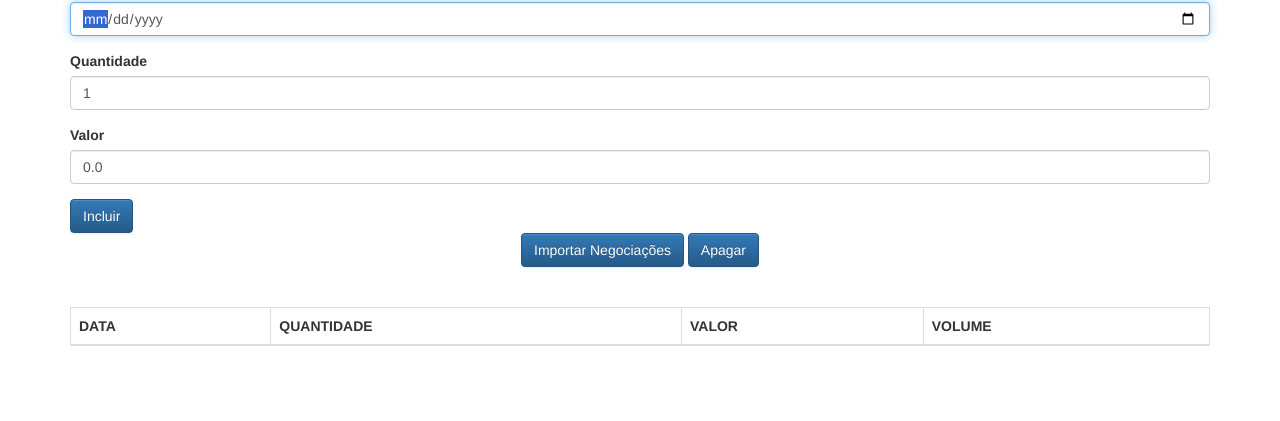
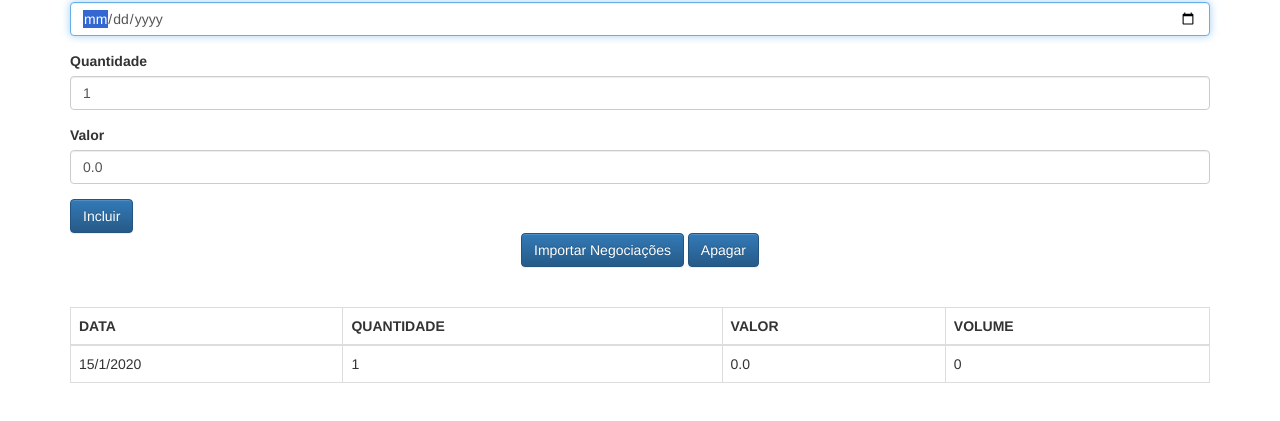
Before and after one commit to anderleand/javaScript-conhecendo-o-browser-e-padroes-de-projeto, a plain HTML site: page client/index.html in a window 1280 px wide. Both pictures are taken after typing "2020-01-15" into the empty fields and a click on the button "Incluir". Shown: the part 93-514 px from the top of the page. Drawn offline with Linux system fonts and the light colour scheme.

Commit message:
Construindo um template dinâmico com a função map

```diff
--- a/client/index.html
+++ b/client/index.html
@@ -42,27 +42,13 @@
     <br>
     <br>
 
-    <table class="table table-hover table-bordered">
-        <thead>
-            <tr>
-                <th>DATA</th>
-                <th>QUANTIDADE</th>
-                <th>VALOR</th>
-                <th>VOLUME</th>
-            </tr>
-        </thead>
-
-        <tbody data-tbody>
-        </tbody>
-
-        <tfoot>
-        </tfoot>
-    </table>
+    <div data-tipo="negociacoesView"></div>
 
 <script src="./js/app/models/Negociacao.js"></script>
 <script src="./js/app/controllers/NegociacaoController.js"></script>
 <script src="./js/app/helpers/DateHelper.js"></script>
 <script src="./js/app/models/ListaNegociacoes.js"></script>
+<script src="./js/app/views/NegociacoesView.js"></script>
 <script>
     let negociacaoController = new NegociacaoController();
 </script>
--- a/client/js/app/controllers/NegociacaoController.js
+++ b/client/js/app/controllers/NegociacaoController.js
@@ -7,6 +7,8 @@ class NegociacaoController {
         this._inputQuantidade = $('[data-tipo="quantidade"]');
         this._inputValor = $('[data-tipo="valor"]');
         this._listaNegociacoes = new ListaNegociacoes();
+        this._negociacoesView= new NegociacoesView($('[data-tipo="negociacoesView'));
+        this._negociacoesView.update(this._listaNegociacoes)
 
     }
 
@@ -18,6 +20,7 @@ class NegociacaoController {
         // helper.textoParaData(this._inputData.value);
 
         this._listaNegociacoes.adiciona(this._criaNegociacao())
+        this._negociacoesView.update(this._listaNegociacoes)
         this._limpaFormulario()
 
         console.log(this._listaNegociacoes.negociacoes)
--- /dev/null
+++ b/client/js/app/views/NegociacoesView.js
@@ -0,0 +1,40 @@
+class NegociacoesView {
+
+    constructor(elemento){
+        this._elemento = elemento;
+    }
+
+    _template(modelo) {
+        return `
+        <table class="table table-hover table-bordered">
+            <thead>
+                <tr>
+                    <th>DATA</th>
+                    <th>QUANTIDADE</th>
+                    <th>VALOR</th>
+                    <th>VOLUME</th>
+                </tr>
+            </thead>
+            <tbody>
+            ${modelo.negociacoes.map(n => {
+
+                return `
+                <tr>
+                <td>${DateHelper.dataParaTexto(n.data)}</td>
+                <td>${n.quantidade}</td>
+                <td>${n.valor}</td>
+                <td>${n.volume}</td>
+                </tr>
+                `
+            }).join('')}
+            </tbody>
+            <tfoot>
+            </tfoot>
+        </table>
+        `;
+    }
+
+    update(modelo){
+        this._elemento.innerHTML = this._template(modelo)
+    }
+}
```
